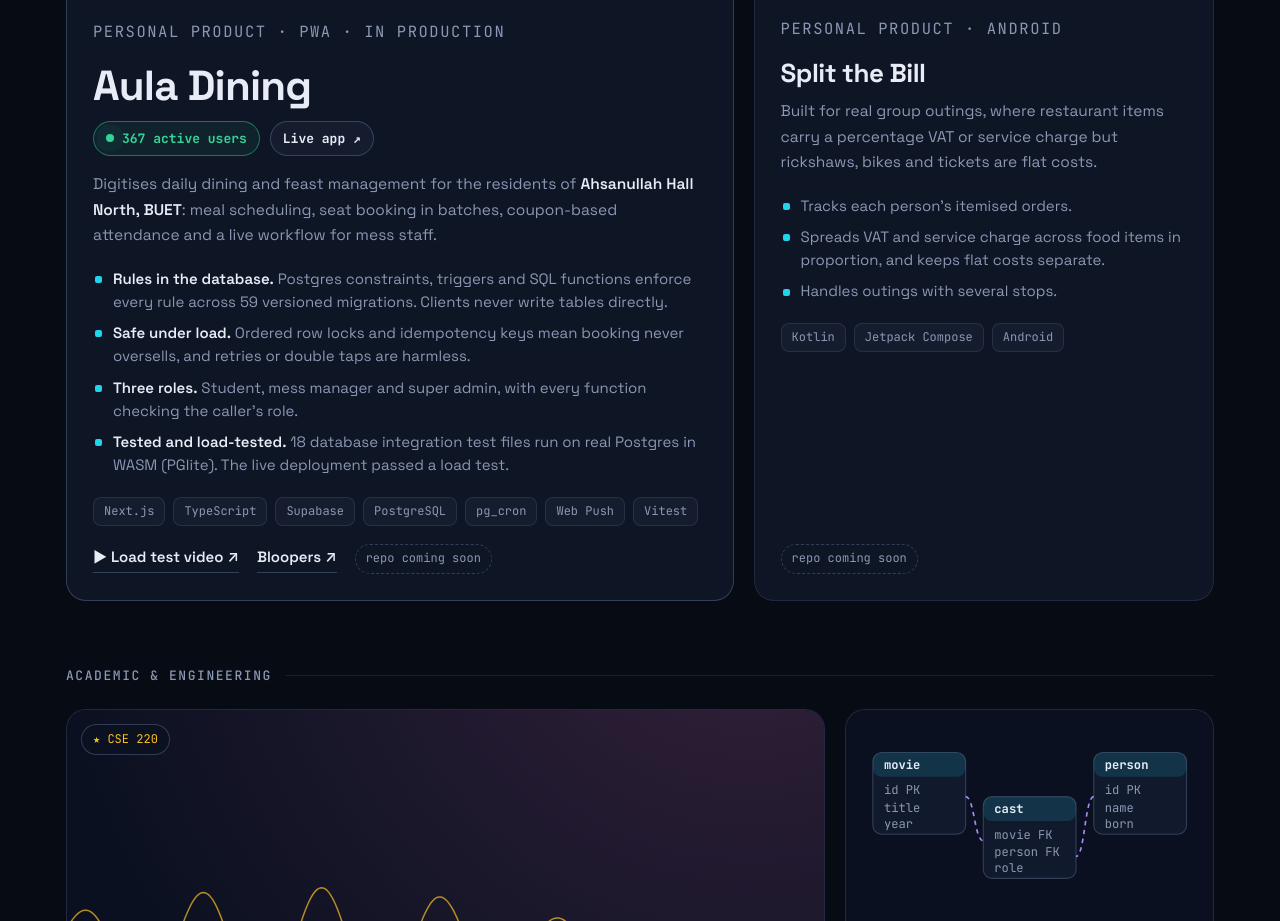
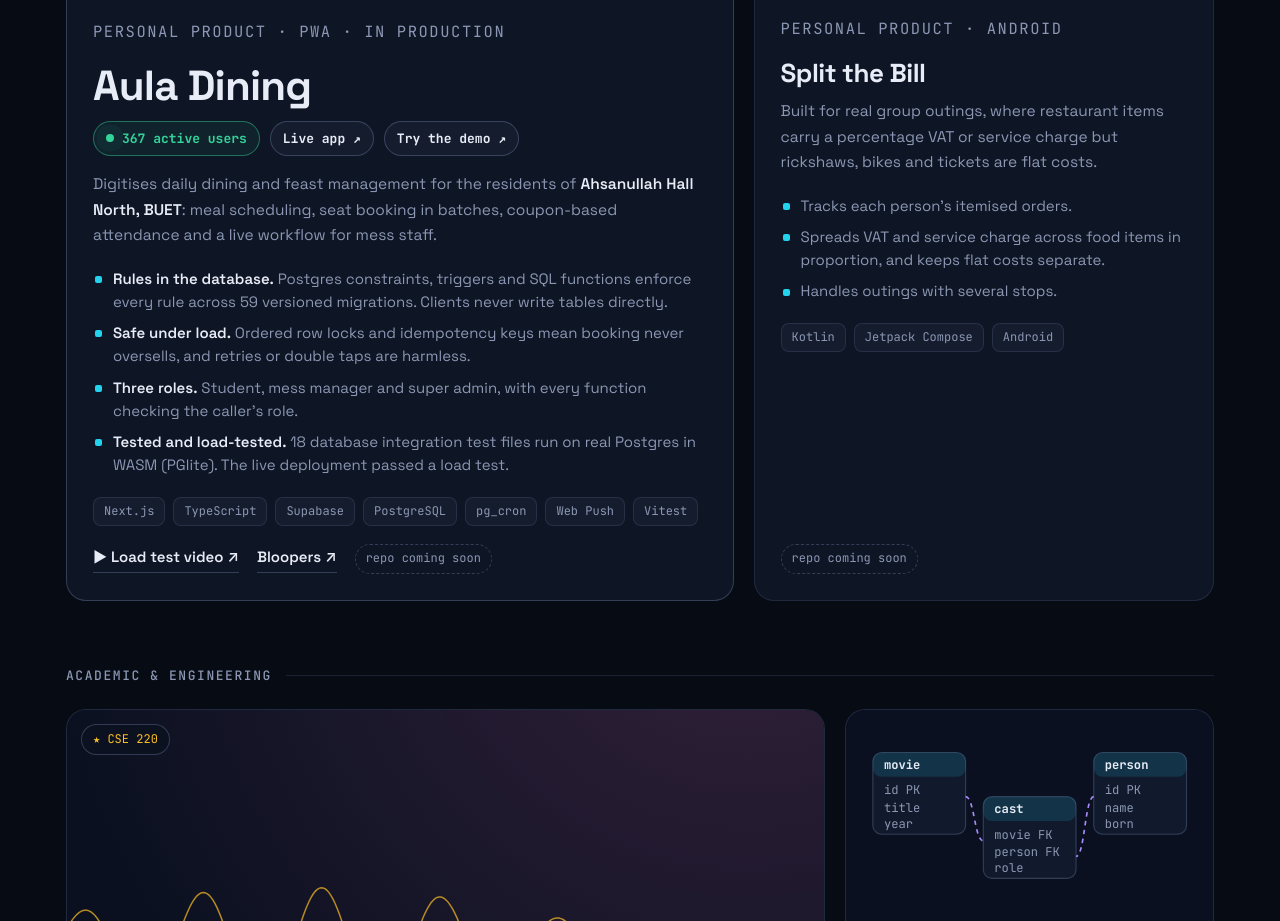
Before and after one commit to TJ-Paul/TJ-Paul, a plain HTML site: page index.html in a window 1280 px wide. Shown: the part 2200-3121 px from the top of the page. Drawn offline with Linux system fonts and the light colour scheme; no server answers.

Commit message:
added recent updates

```diff
--- a/index.html
+++ b/index.html
@@ -147,6 +147,7 @@
             <div class="live-row">
               <span class="live-pill mono"><span class="dot"></span> 367 active users</span>
               <a class="live-pill app mono" href="https://aula-dining.vercel.app" target="_blank" rel="noopener">Live app ↗</a>
+              <a class="live-pill app mono" href="https://tj-paul.github.io/Aula-north-dining-management/login/" target="_blank" rel="noopener">Try the demo ↗</a>
             </div>
             <p>Digitises daily dining and feast management for the residents of <b>Ahsanullah Hall North, BUET</b>: meal scheduling, seat booking in batches, coupon-based attendance and a live workflow for mess staff.</p>
             <ul class="points">
```
Also changed, not shown: 1 other file.
